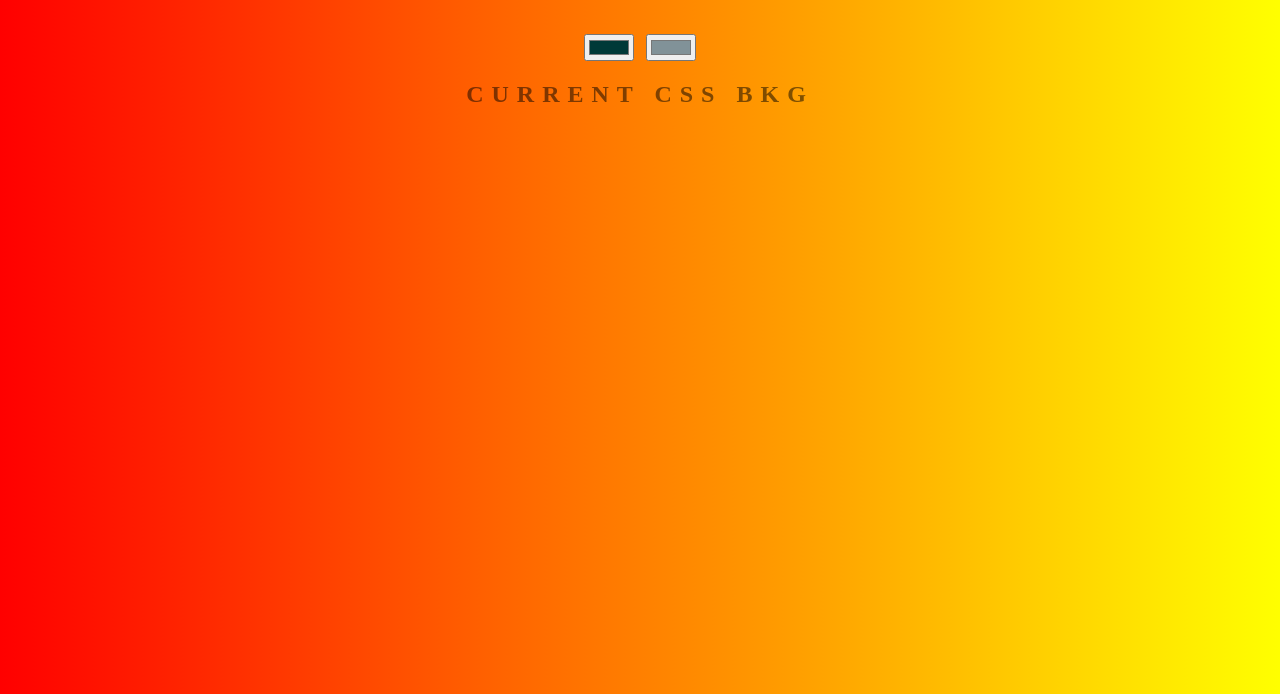
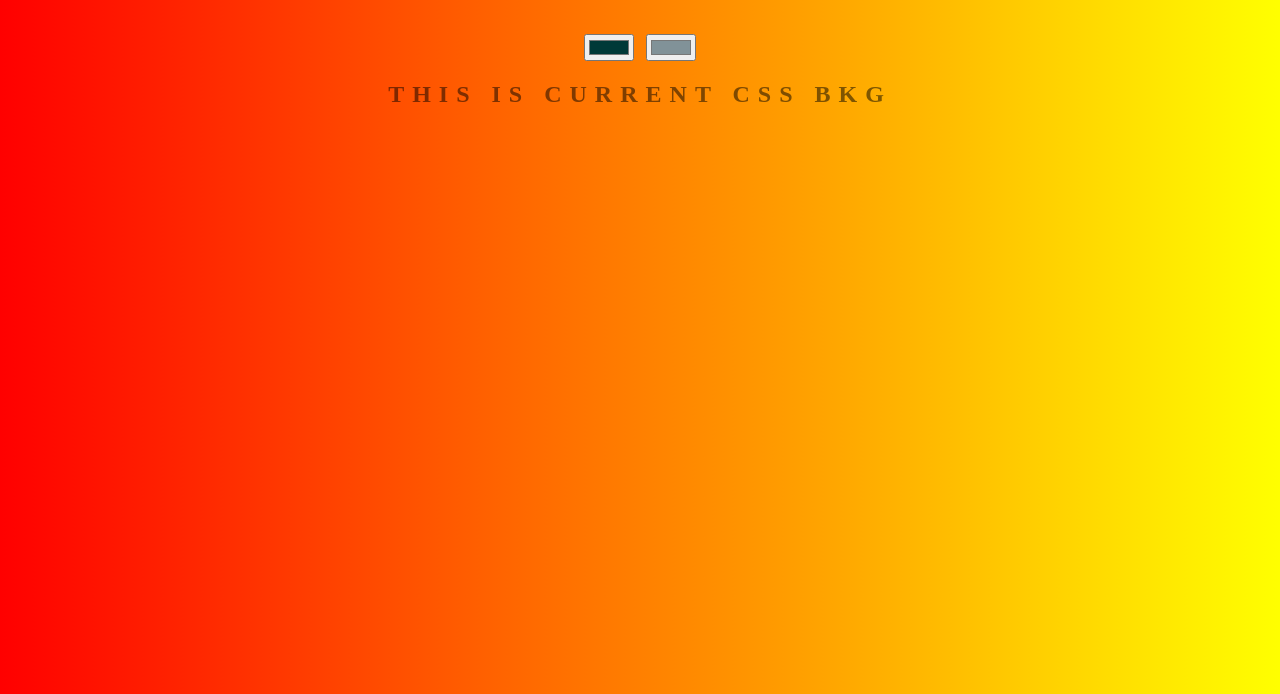
Before and after one commit to aabde188-dxb/bkg, a plain HTML site: page index.html in a window 1280 px wide. Shown: the part 106-800 px from the top of the page. Drawn offline with Linux system fonts and the light colour scheme.

Commit message:
text changes

```diff
--- a/index.html
+++ b/index.html
@@ -10,7 +10,7 @@
     <h1>Bkg Generator</h1>
     <input class="color1" type="color" name="color1" value="#003938">
     <input class="color2" type="color" name="color2" value="#819298">
-    <h2>Current CSS BKG</h2>
+    <h2>THIS is Current CSS BKG</h2>
     <h3></h3>
 
     <script src="script.js"></script>
```
